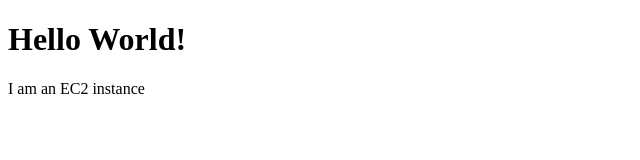
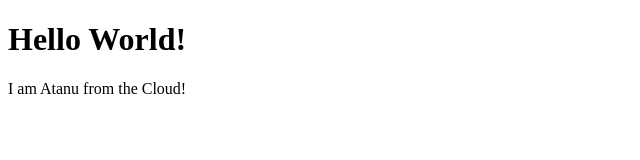
Before and after one commit to AtanuMojumdar/ec2-nodejs-server, a website: page static/index.html in a window 1280 px wide. Shown: the full height of the page, 0-640 px from the left. Drawn offline with Linux system fonts and the light colour scheme.

Commit message:
html edit

```diff
--- a/static/index.html
+++ b/static/index.html
@@ -7,6 +7,6 @@
 </head>
 <body>
     <h1>Hello World!</h1>
-    <p>I am an EC2 instance</p>
+    <p>I am Atanu from the Cloud!</p>
 </body>
 </html>
```
